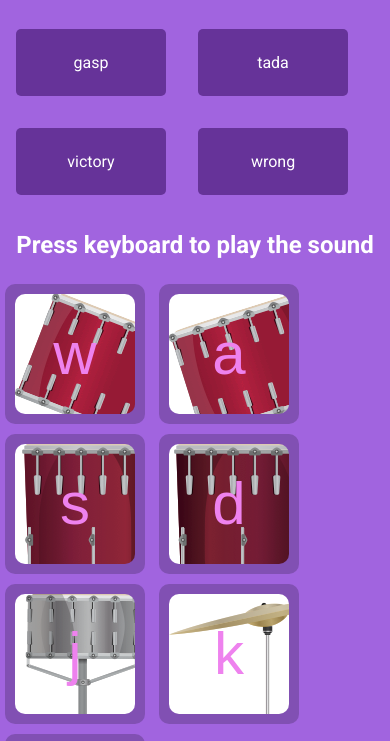
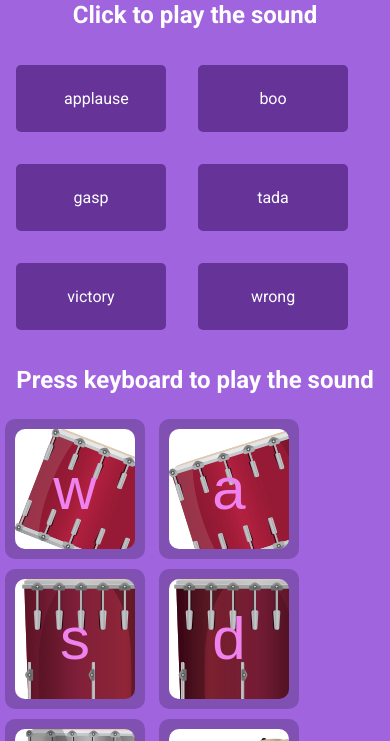
Before and after one commit to yswnqc/50_frontend_projects-9_sound_board, a plain HTML site: page index.html in a window 390 px wide. Shown: the part 100-841 px from the top of the page. Drawn offline with Linux system fonts and the light colour scheme.

Commit message:
improve responsive

```diff
--- a/style.css
+++ b/style.css
@@ -12,8 +12,7 @@ body {
   flex-direction: column;
   align-items: center;
   justify-content: center;
-  height: 100vh;
-  overflow: hidden;
+  min-height: 100vh;
   margin: 0;
 }
 
```
